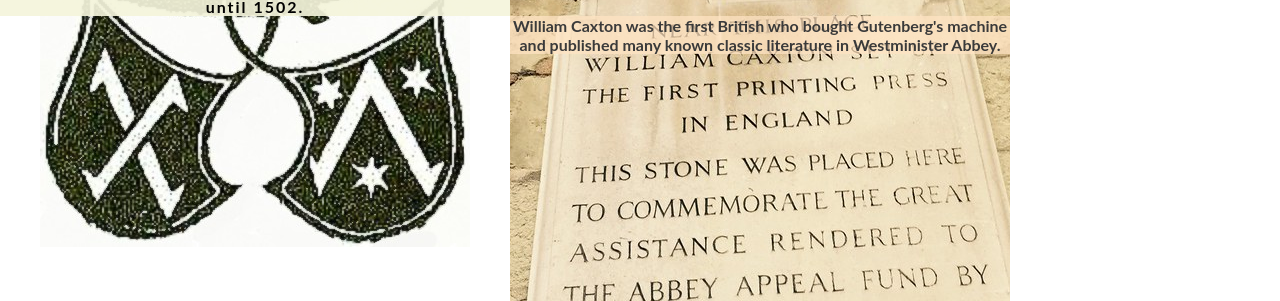
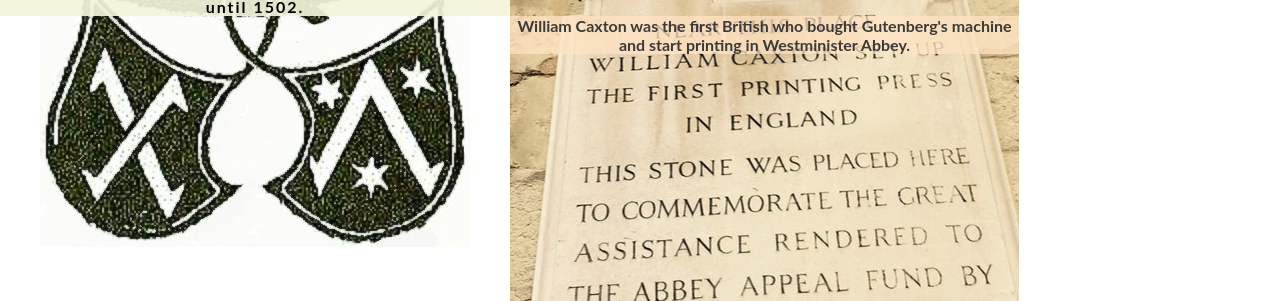
Before and after one commit to HoLaw77/CI-Portfolio-Project-1, a plain HTML site: page time-line.html in a window 1280 px wide. Shown: the part 1174-1475 px from the top of the page. Drawn offline with Linux system fonts and the light colour scheme; a web font is replaced by a local one.

Commit message:
set the space in time-line.html

```diff
--- a/assets/css/style.css
+++ b/assets/css/style.css
@@ -342,7 +342,7 @@ background-color: rgba(255, 228, 196, 0.356);
 
 #spread {
     height: 400px;
-    width: 500px;
+    width: 509px;
     background: url(../image/William\ Caxton\ printing\ press.jpg) no-repeat center center;
 }
 
--- a/time-line.html
+++ b/time-line.html
@@ -66,7 +66,7 @@
         <br>
         <h4>The technology of printing was later spread through other European countries in the 15th Century. </h4>
         <br>
-        <h4> William Caxton was the first British who bought Gutenberg's machine and published many known classic literature in Westminister Abbey.</h4>
+        <h4> William Caxton was the first British who bought Gutenberg's machine and start printing in Westminister Abbey.</h4>
     </div>
 </secion>
 
```
